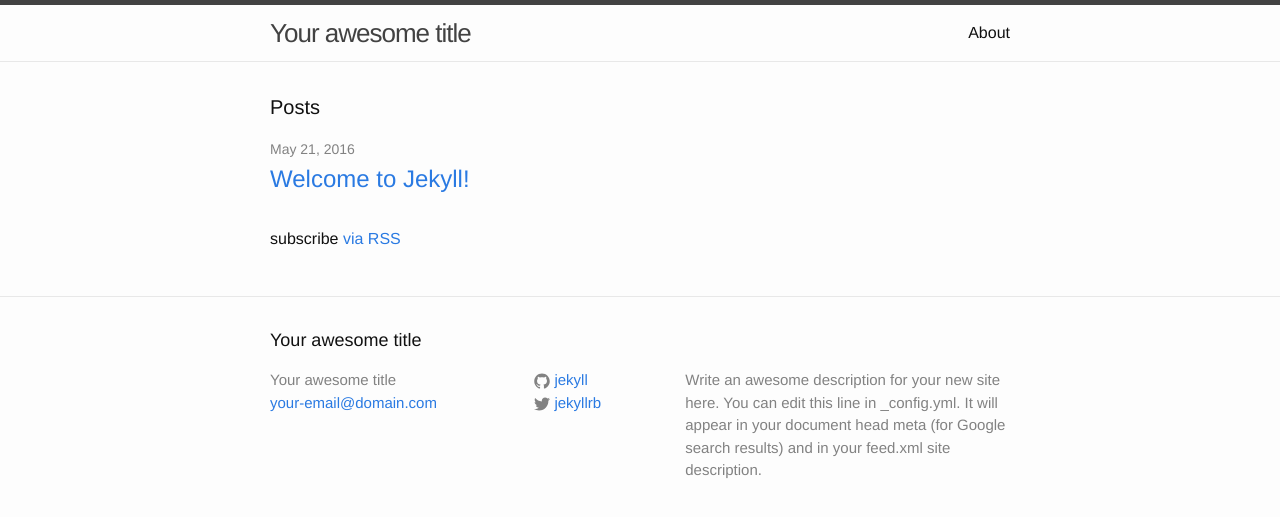
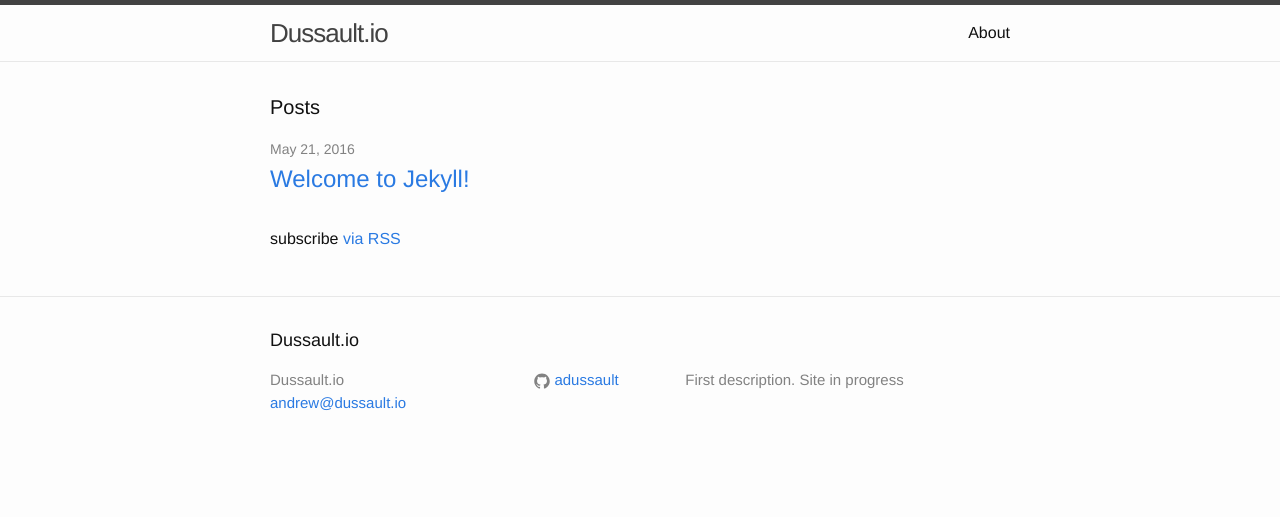
Before and after one commit to adussault/adussault.github.io, a Jekyll site: the page built from index.html, in a window 1280 px wide. Shown: the top 517 px of the page. Built offline with Jekyll 4.4.1, drawn with Linux system fonts in a browser that asks for light colours.

Commit message:
set up for dussault.io

```diff
--- a/CNAME
+++ b/CNAME
@@ -1 +1 @@
-www.andrewdussault.com
+www.dussault.io
--- a/_config.yml
+++ b/_config.yml
@@ -6,16 +6,14 @@
 # 'jekyll serve'. If you change this file, please restart the server process.
 
 # Site settings
-title: Your awesome title
-email: your-email@domain.com
+title: Dussault.io
+email: andrew@dussault.io
 description: > # this means to ignore newlines until "baseurl:"
-  Write an awesome description for your new site here. You can edit this
-  line in _config.yml. It will appear in your document head meta (for
-  Google search results) and in your feed.xml site description.
+  First description. Site in progress
 baseurl: "" # the subpath of your site, e.g. /blog
-url: "http://yourdomain.com" # the base hostname & protocol for your site
-twitter_username: jekyllrb
-github_username:  jekyll
+url: "http://www.dussault.io" # the base hostname & protocol for your site
+#twitter_username: jekyllrb
+github_username:  adussault
 
 # Build settings
 markdown: kramdown
```
